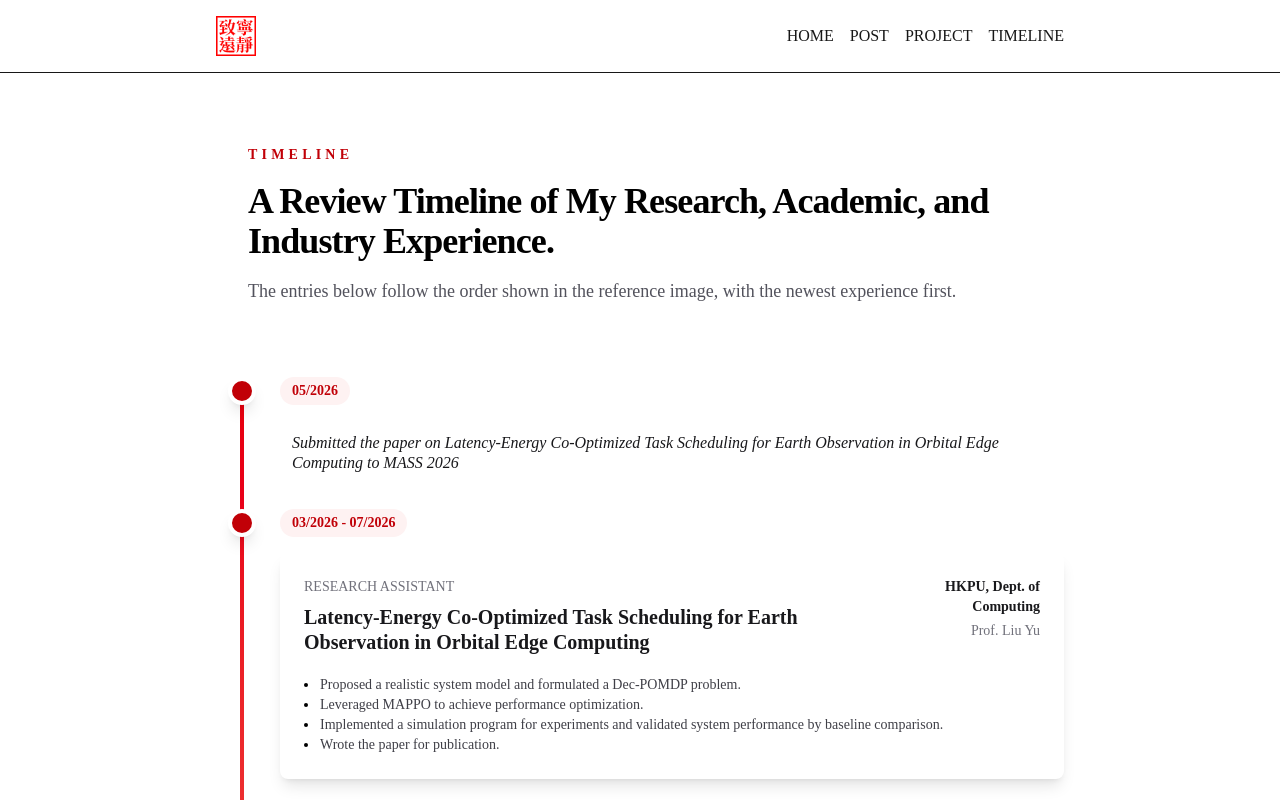
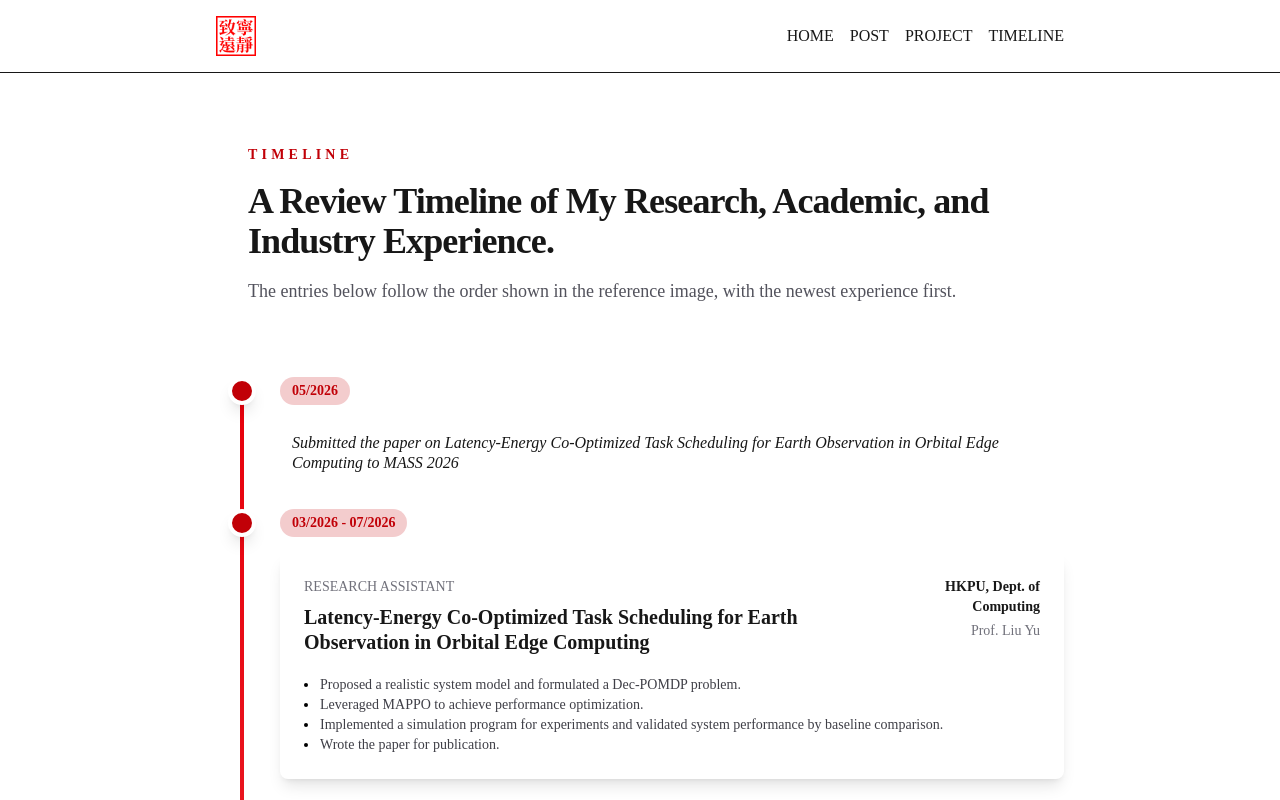
Before and after one commit to MaaZiJyun/official-profile, a Next.js app: page /timeline in a window 1280 px wide. Shown: the top 800 px of the page. Built offline with nearby package versions, Linux system fonts and the light colour scheme.

Commit message:
dark mode

```diff
--- a/src/app/posts/page.tsx
+++ b/src/app/posts/page.tsx
@@ -108,7 +108,7 @@ export default async function PostsPage() {
           <p className="text-sm font-semibold uppercase tracking-[0.3em] text-red-700">
             Posts
           </p>
-          <h1 className="text-3xl font-bold tracking-tight text-black md:text-4xl">
+          <h1 className="text-3xl font-bold tracking-tight md:text-4xl">
             A Collection List of My Posts
           </h1>
           <p className="text-sm text-zinc-600 md:text-lg">
--- a/src/app/projects/page.tsx
+++ b/src/app/projects/page.tsx
@@ -10,7 +10,7 @@ export default function ProjectsPage() {
           <p className="text-sm font-semibold uppercase tracking-[0.3em] text-red-700">
             Projects
           </p>
-          <h1 className="text-3xl font-bold tracking-tight text-black md:text-4xl">
+          <h1 className="text-3xl font-bold tracking-tight md:text-4xl">
             A Collection List of My Projects.
           </h1>
           <p className="text-sm text-zinc-600 md:text-lg">
--- a/src/app/timeline/page.tsx
+++ b/src/app/timeline/page.tsx
@@ -190,7 +190,7 @@ export default function TimelinePage() {
           <p className="text-sm font-semibold uppercase tracking-[0.3em] text-red-700">
             Timeline
           </p>
-          <h1 className="text-3xl font-bold tracking-tight text-black md:text-4xl">
+          <h1 className="text-3xl font-bold tracking-tight md:text-4xl">
             A Review Timeline of My Research, Academic, and Industry Experience.
           </h1>
           <p className="text-sm text-zinc-600 md:text-lg">
@@ -201,7 +201,7 @@ export default function TimelinePage() {
       </div>
 
       <div className="relative">
-        <div className="absolute left-4 top-2 h-full w-1 rounded-full bg-gradient-to-b from-red-600 via-red-300 to-white md:left-6" />
+        <div className="absolute left-4 top-2 h-full w-1 rounded-full bg-gradient-to-b from-red-600/100 via-red-600/50 red-600/10 md:left-6" />
 
         <div className="space-y-6">
           {timelineItems.map((item) => (
@@ -211,12 +211,12 @@ export default function TimelinePage() {
             >
               <div className="relative mb-4 flex items-center">
                 <span className="absolute -left-8 top-1/2 h-7 w-7 -translate-y-1/2 rounded-full border-4 border-white bg-red-700 shadow-lg md:-left-13" />
-                <div className="inline-flex w-fit rounded-full bg-red-50 px-3 py-1 text-sm font-semibold text-red-700">
+                <div className="inline-flex w-fit rounded-full bg-red-700/20 px-3 py-1 text-sm font-semibold text-red-700">
                   {item.period}
                 </div>
               </div>
               <div
-                className={` ${item.category === "" ? "p-3" : "bg-white shadow-lg p-6"} rounded-lg transition-transform duration-300 hover:-translate-y-1`}
+                className={` ${item.category === "" ? "p-3" : "shadow-lg p-6"} rounded-lg transition-transform duration-300 hover:-translate-y-1`}
               >
                 <div className="flex flex-col gap-2 md:flex-row md:items-start md:justify-between md:gap-6">
                   <div className="space-y-2">
@@ -226,14 +226,14 @@ export default function TimelinePage() {
                       </div>
                     )}
                     <h2
-                      className={`${item.category === "" ? "italic" : "font-bold text-xl"} leading-tight text-zinc-900`}
+                      className={`${item.category === "" ? "italic" : "font-bold text-xl"} leading-tight `}
                     >
                       {item.title}
                     </h2>
                   </div>
 
                   <div className="text-left md:max-w-xs md:text-right">
-                    <div className="text-sm font-semibold text-zinc-900">
+                    <div className="text-sm font-semibold ">
                       {item.org}
                     </div>
                     <div className="mt-1 text-sm text-zinc-500">
```
